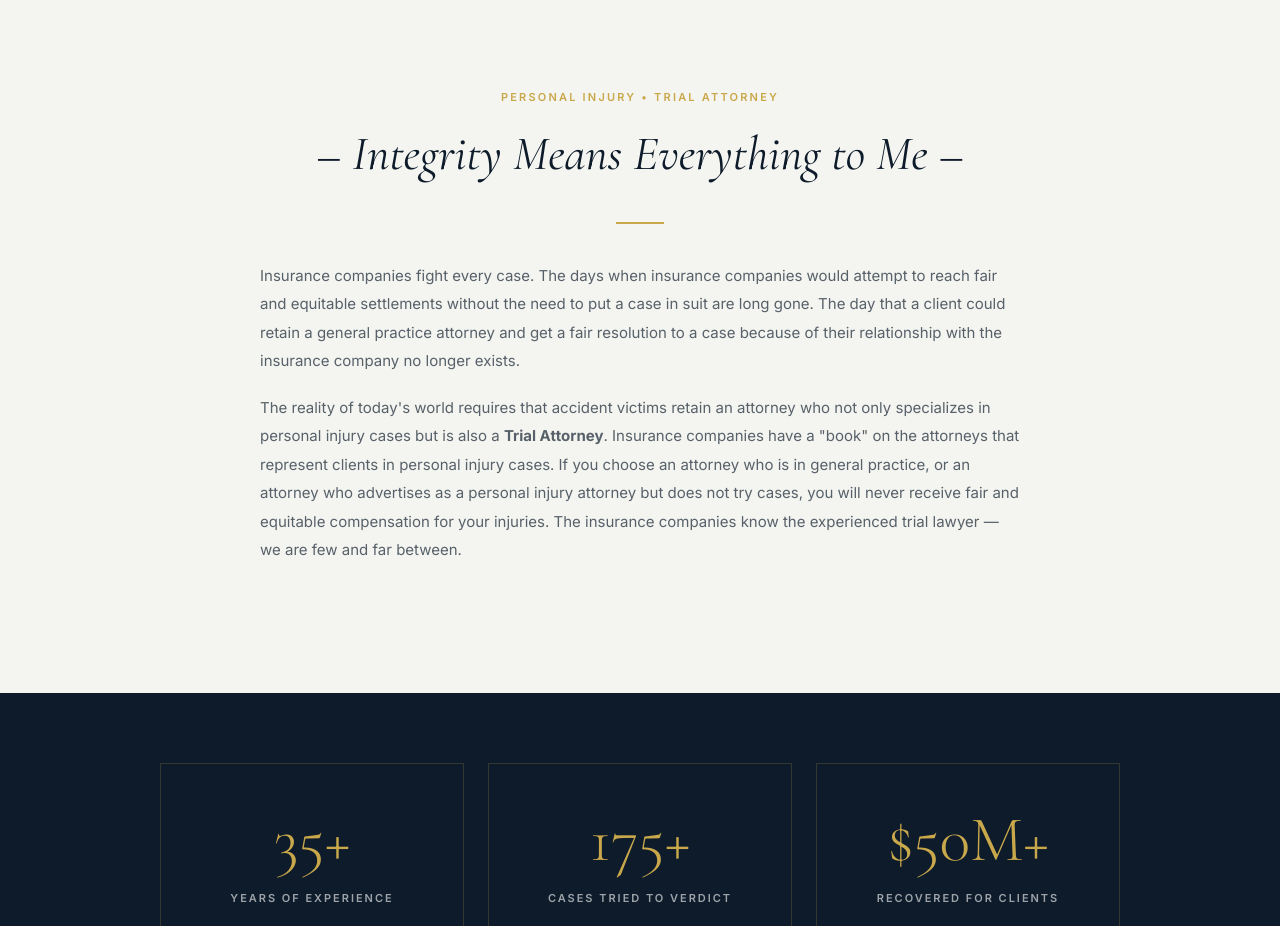
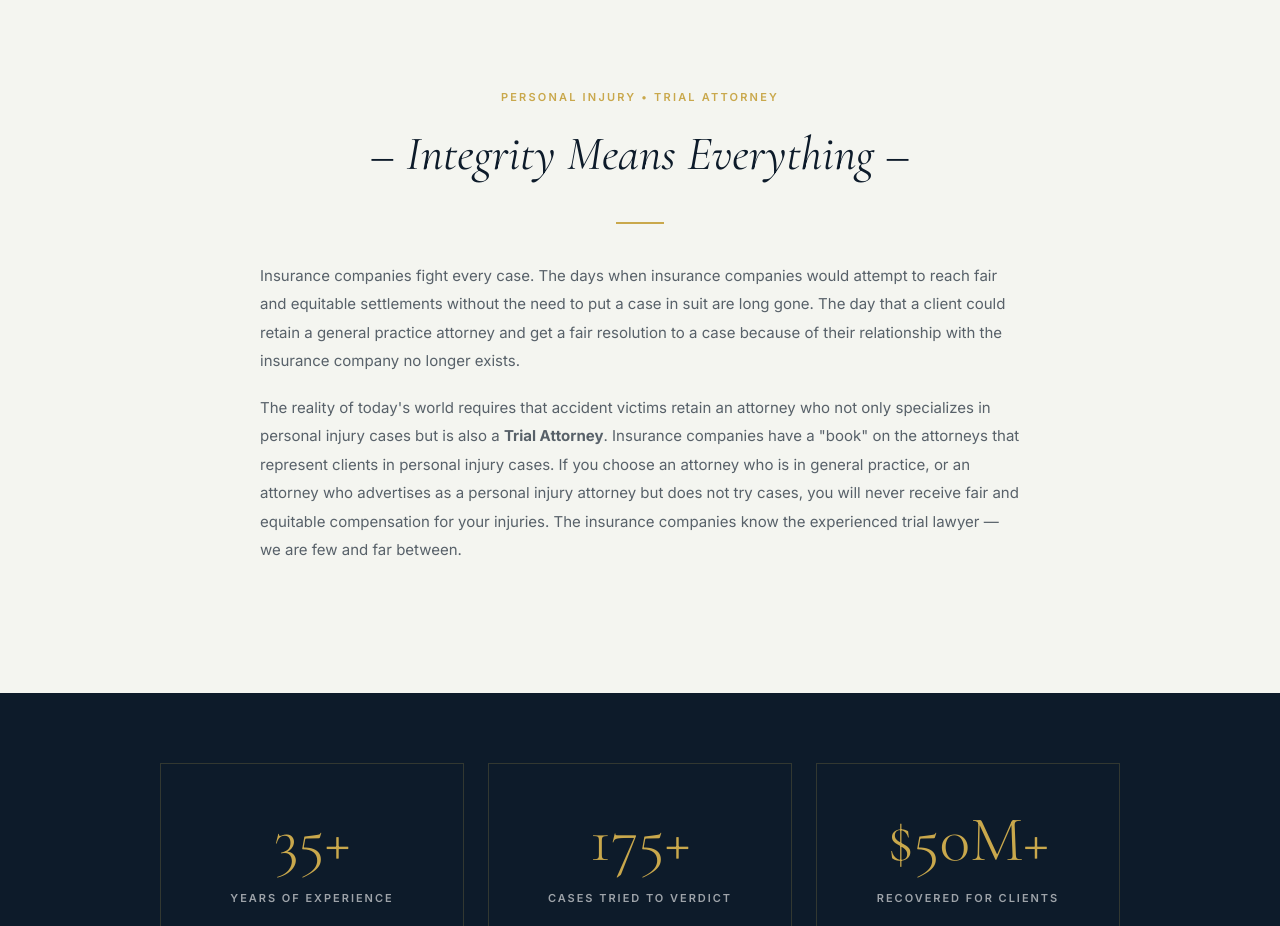
Before and after one commit to hugogreenect-dotcom/peterjbrown, a plain HTML site: page index.html in a window 1280 px wide. Shown: the part 820-1746 px from the top of the page. Drawn offline with nearby package versions, Linux system fonts and the light colour scheme.

Commit message:
Remove 'to Me' from integrity heading

```diff
--- a/index.html
+++ b/index.html
@@ -647,7 +647,7 @@
 <section class="integrity" id="integrity">
   <div class="integrity-inner">
     <span class="integrity-eyebrow">Personal Injury • Trial Attorney</span>
-    <h2 class="integrity-heading">– Integrity Means Everything to Me –</h2>
+    <h2 class="integrity-heading">– Integrity Means Everything –</h2>
     <div class="integrity-rule"></div>
     <p class="integrity-text">Insurance companies fight every case. The days when insurance companies would attempt to reach fair and equitable settlements without the need to put a case in suit are long gone. The day that a client could retain a general practice attorney and get a fair resolution to a case because of their relationship with the insurance company no longer exists.</p>
     <p class="integrity-text">The reality of today's world requires that accident victims retain an attorney who not only specializes in personal injury cases but is also a <strong>Trial Attorney</strong>. Insurance companies have a "book" on the attorneys that represent clients in personal injury cases. If you choose an attorney who is in general practice, or an attorney who advertises as a personal injury attorney but does not try cases, you will never receive fair and equitable compensation for your injuries. The insurance companies know the experienced trial lawyer — we are few and far between.</p>
```
